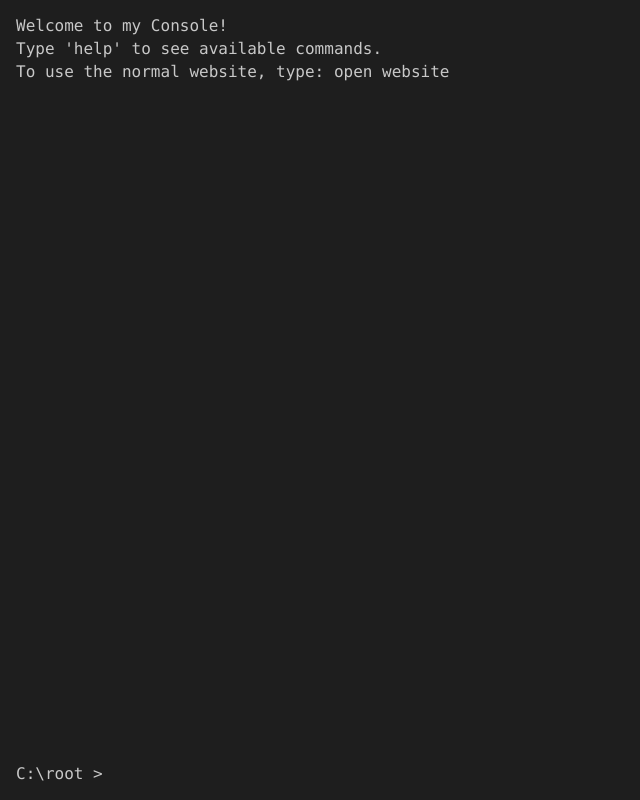
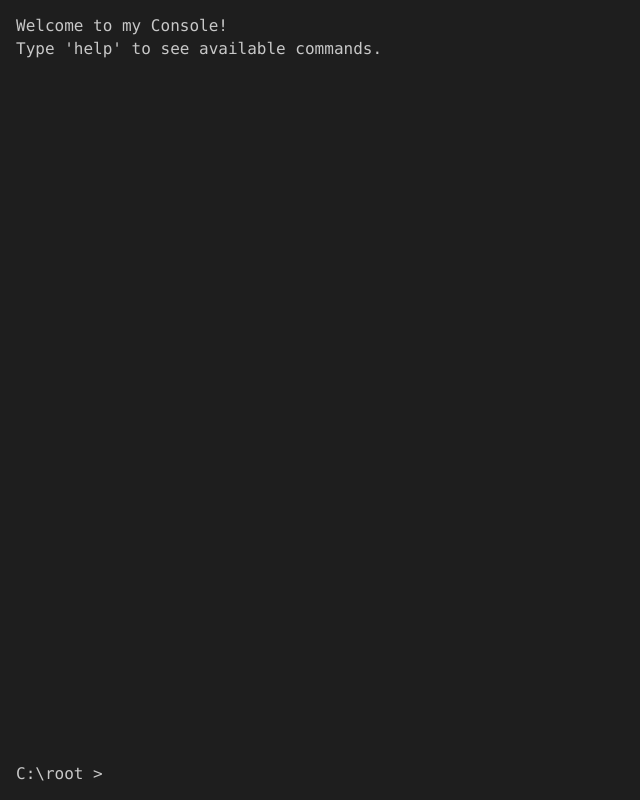
Before and after one commit to smvckerz/PersonalPortfolio, a React (Create React App) app: page /console in a window 1280 px wide. Shown: the whole page, without its empty margins (0-640 px from the left). Built offline with nearby package versions, Linux system fonts and the light colour scheme.

Commit message:
Uploaded resume for download.

```diff
--- a/src/Home.js
+++ b/src/Home.js
@@ -17,7 +17,6 @@ export default function Home() {
   const [lines, setLines] = useState([
     'Welcome to my Console!',
     "Type 'help' to see available commands.",
-    "To use the normal website, type: open website",
   ]);
   const [inputValue, setInputValue] = useState('');
   const outputRef = useRef(null);
--- a/src/Website.js
+++ b/src/Website.js
@@ -79,7 +79,7 @@ export default function Website() {
               <button className="btn primary" onClick={() => navigate('/console')}>
                 Open Console
               </button>
-              <a className="btn ghost" href="/resume.pdf" target="_blank" rel="noopener noreferrer">
+              <a className="btn ghost" href="public\Eduardo_Munoz_Resume.pdf" target="_blank" rel="noopener noreferrer">
                 Download Resume
               </a>
               <a className="btn ghost" href="mailto:example@domain.com">Email Me</a>
--- a/src/commands.js
+++ b/src/commands.js
@@ -120,7 +120,6 @@ export function handleCommand(command, state, dispatch, executePython, navigate)
         '',
         'Available commands:',
         '  help, clear, ls, cd, mkdir, touch, mv, edit, cat, rm, python, open',
-        '  open website   - open the non-terminal portfolio view',
         '',
       ];
       break;
```
Also changed, not shown: src/App.js (+0 -46 lines), 1 other file (tests, documents, lock files or other folders).
